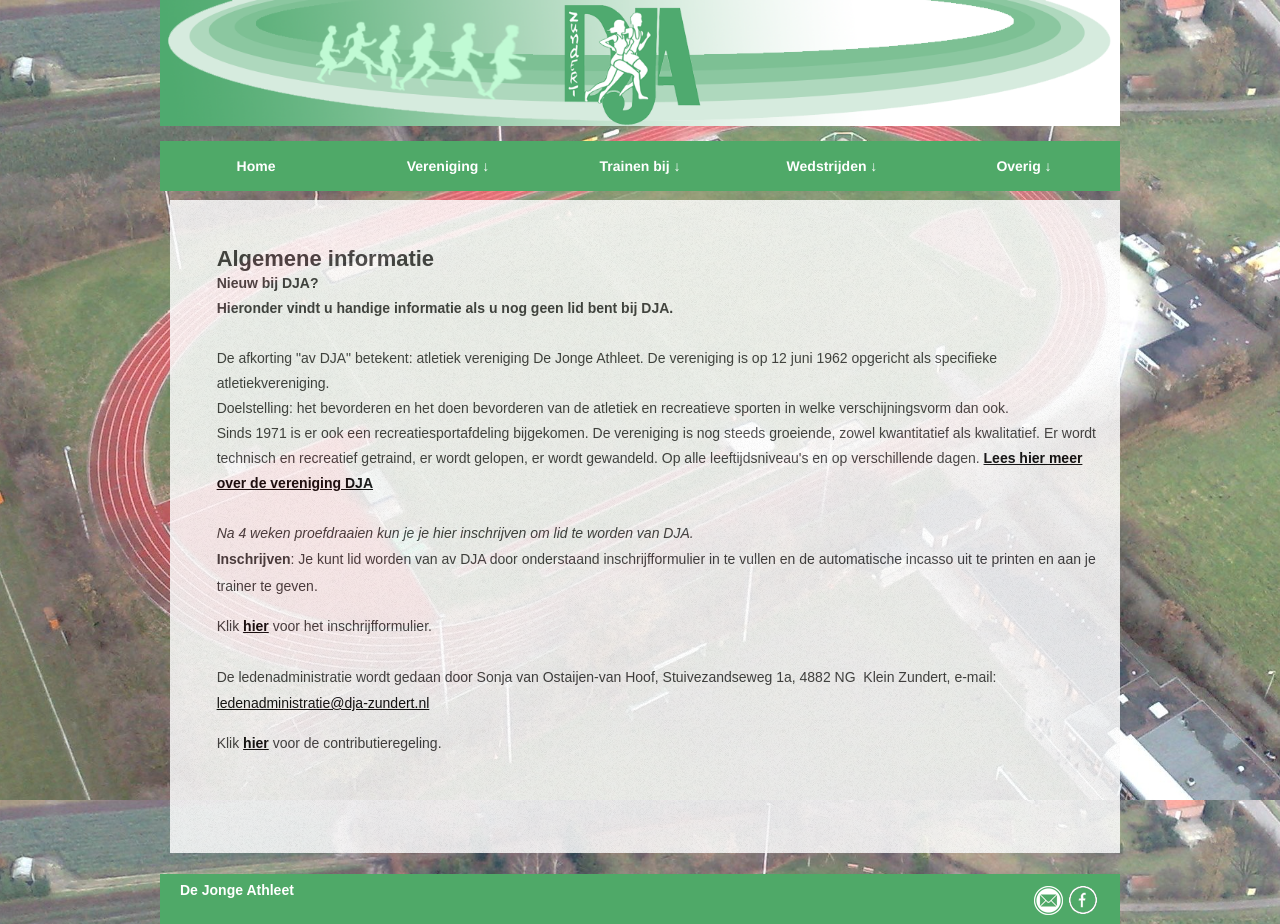
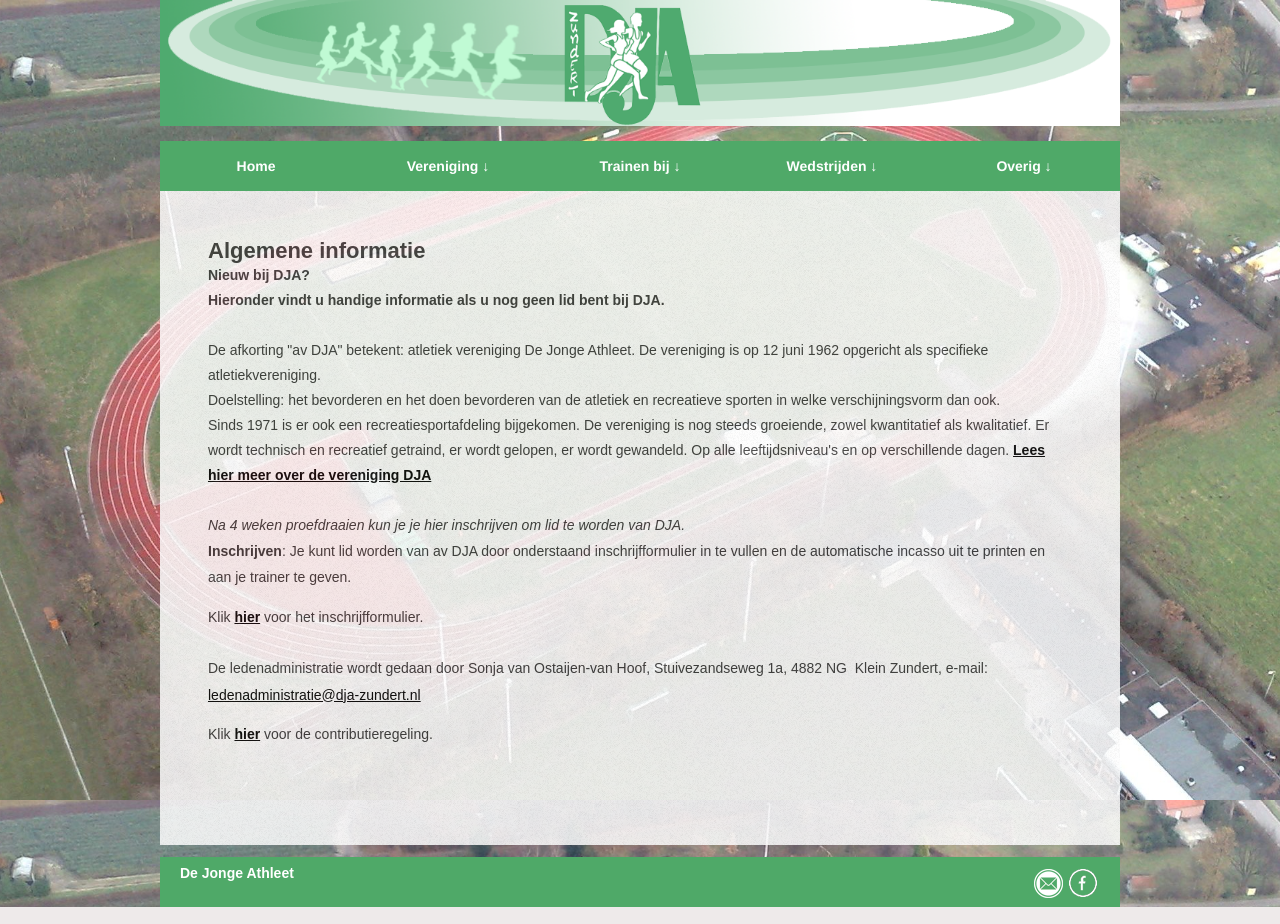
Before and after one commit to RawChick/DJA, a PHP site: page /nieuwdja.php in a window 1280 px wide. Run offline with PHP 8.4, Linux system fonts and the light colour scheme.

Commit message:
Make mainbar wider if necessary
When scrolling, make the mainbar wider

```diff
--- a/includes/mainstyle.css
+++ b/includes/mainstyle.css
@@ -320,10 +320,8 @@
 	background: #FFFFFF url(images/bg01.png) repeat;
 	opacity: 0.95;
 	float: left;
-	width: 94%;
+	min-width: 80%;
 	padding: 5% 5%;
-	min-height: 400px;
-
 }
 
 .mainbar img {
@@ -404,7 +402,6 @@
 .bottomcontent {
 overflow: scroll;
 line-height:25px;
-padding: 1%;
 margin: 0 0 12px 0;
 opacity: 0.90;
 }
```
